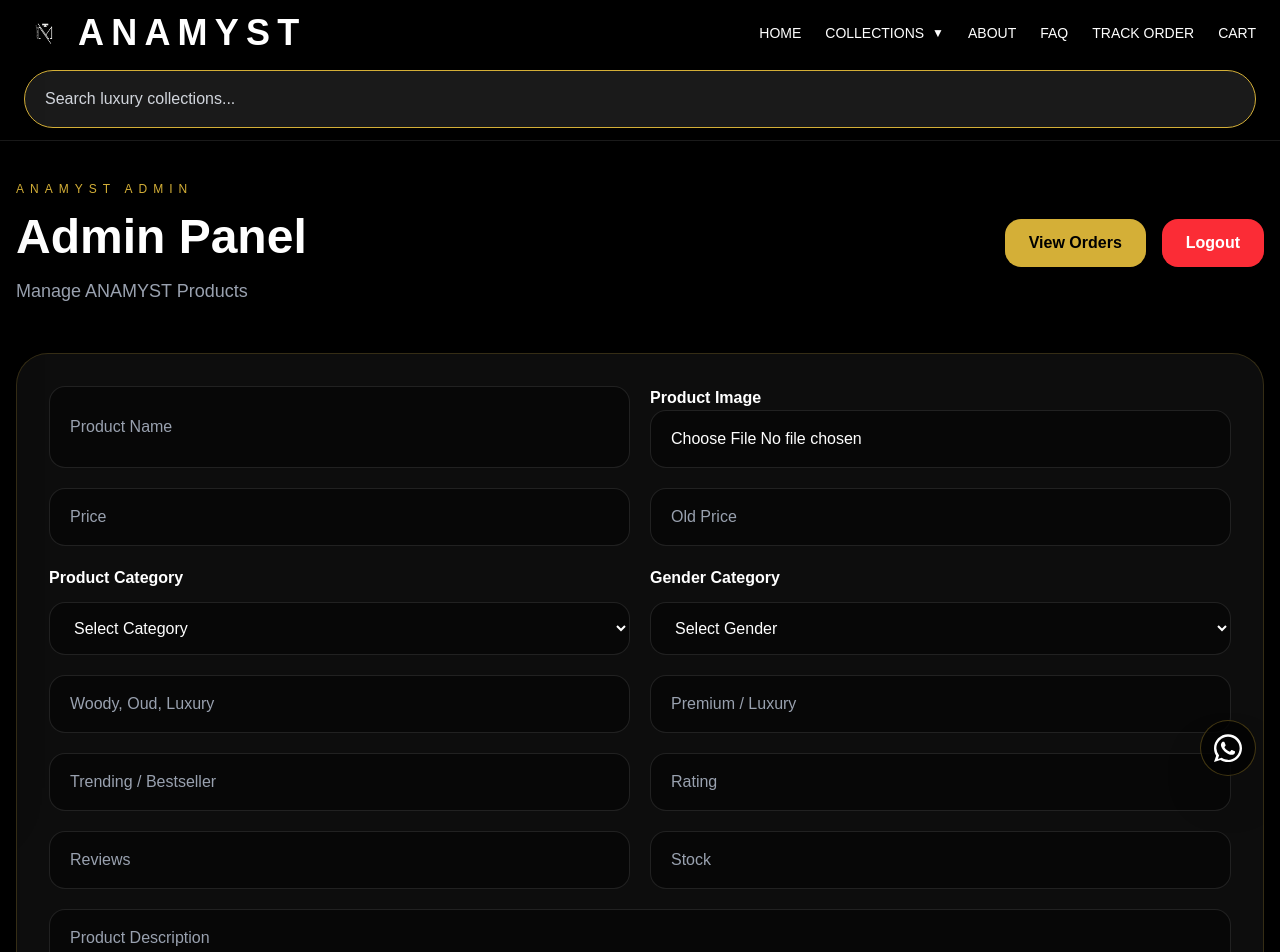
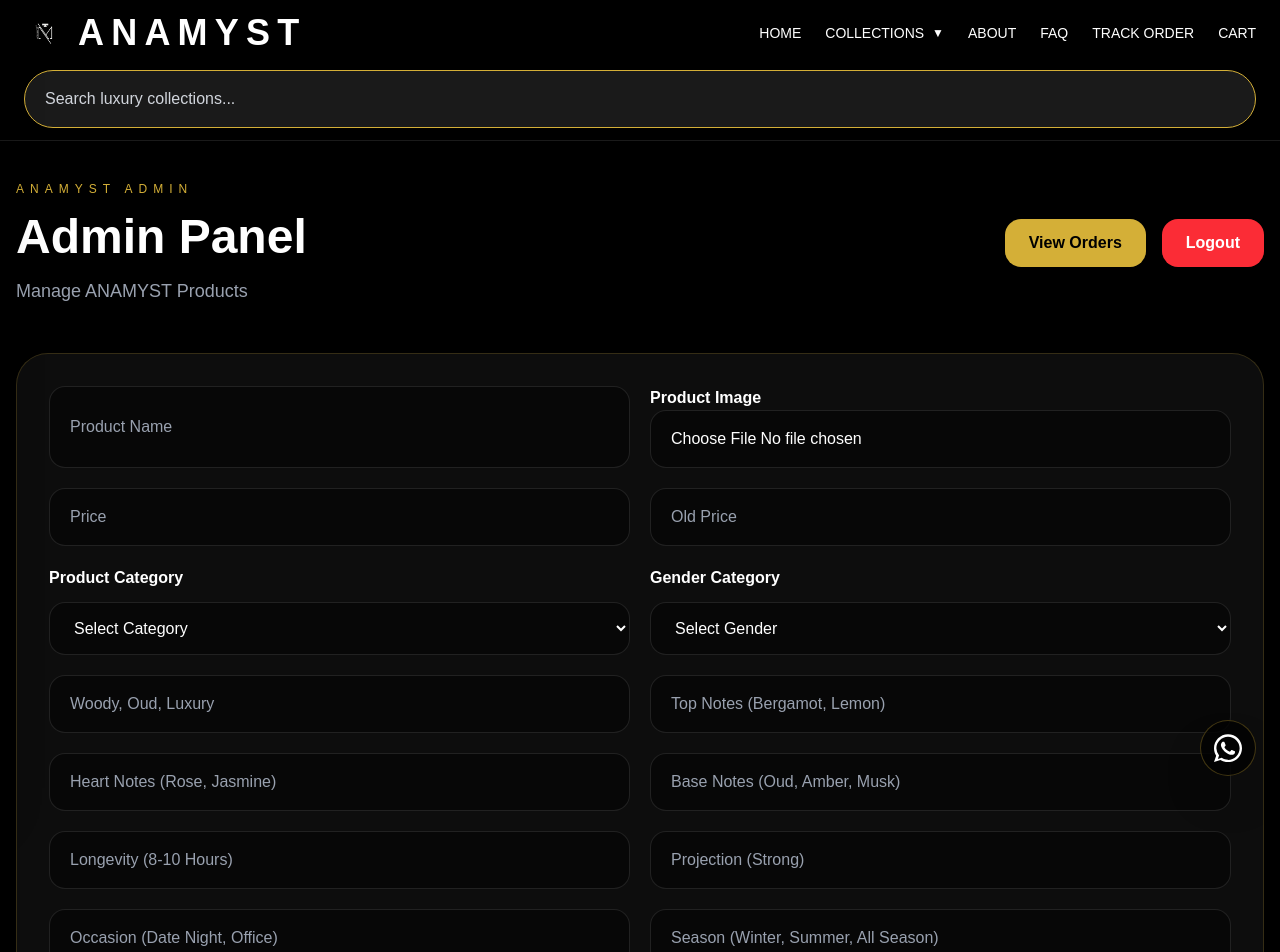
Before and after one commit to AsadIqbal1625/anamyst, a Next.js app: page /admin in a window 1280 px wide. Shown: the top 952 px of the page. Built offline with nearby package versions, Linux system fonts and the light colour scheme; no server answers; the database is empty; sample sign-in values are in the browser's storage.

Commit message:
Add fragrance profile fields

```diff
--- a/app/admin/page.js
+++ b/app/admin/page.js
@@ -29,6 +29,16 @@
       category: "",
       genderCategory: "",
       notesTags: "",
+
+      topNotes: "",
+      heartNotes: "",
+      baseNotes: "",
+
+      longevity: "",
+      projection: "",
+      occasion: "",
+      season: "",
+
       badge: "",
       tag: "",
       rating: "",
@@ -622,6 +632,75 @@
                 onChange={handleChange}
                 className="w-full border border-white/10 bg-black/40 text-white placeholder:text-gray-400 rounded-2xl px-5 py-4 outline-none focus:border-[#D4AF37]"
               />
+              {/* TOP NOTES */}
+              <input
+                type="text"
+                name="topNotes"
+                placeholder="Top Notes (Bergamot, Lemon)"
+                value={form.topNotes}
+                onChange={handleChange}
+                className="w-full border border-white/10 bg-black/40 text-white placeholder:text-gray-400 rounded-2xl px-5 py-4 outline-none focus:border-[#D4AF37]"
+              />
+
+              {/* HEART NOTES */}
+              <input
+                type="text"
+                name="heartNotes"
+                placeholder="Heart Notes (Rose, Jasmine)"
+                value={form.heartNotes}
+                onChange={handleChange}
+                className="w-full border border-white/10 bg-black/40 text-white placeholder:text-gray-400 rounded-2xl px-5 py-4 outline-none focus:border-[#D4AF37]"
+              />
+
+              {/* BASE NOTES */}
+              <input
+                type="text"
+                name="baseNotes"
+                placeholder="Base Notes (Oud, Amber, Musk)"
+                value={form.baseNotes}
+                onChange={handleChange}
+                className="w-full border border-white/10 bg-black/40 text-white placeholder:text-gray-400 rounded-2xl px-5 py-4 outline-none focus:border-[#D4AF37]"
+              />
+
+              {/* LONGEVITY */}
+              <input
+                type="text"
+                name="longevity"
+                placeholder="Longevity (8-10 Hours)"
+                value={form.longevity}
+                onChange={handleChange}
+                className="w-full border border-white/10 bg-black/40 text-white placeholder:text-gray-400 rounded-2xl px-5 py-4 outline-none focus:border-[#D4AF37]"
+              />
+
+              {/* PROJECTION */}
+              <input
+                type="text"
+                name="projection"
+                placeholder="Projection (Strong)"
+                value={form.projection}
+                onChange={handleChange}
+                className="w-full border border-white/10 bg-black/40 text-white placeholder:text-gray-400 rounded-2xl px-5 py-4 outline-none focus:border-[#D4AF37]"
+              />
+
+              {/* OCCASION */}
+              <input
+                type="text"
+                name="occasion"
+                placeholder="Occasion (Date Night, Office)"
+                value={form.occasion}
+                onChange={handleChange}
+                className="w-full border border-white/10 bg-black/40 text-white placeholder:text-gray-400 rounded-2xl px-5 py-4 outline-none focus:border-[#D4AF37]"
+              />
+
+              {/* SEASON */}
+              <input
+                type="text"
+                name="season"
+                placeholder="Season (Winter, Summer, All Season)"
+                value={form.season}
+                onChange={handleChange}
+                className="w-full border border-white/10 bg-black/40 text-white placeholder:text-gray-400 rounded-2xl px-5 py-4 outline-none focus:border-[#D4AF37]"
+              />
 
               {/* BADGE */}
               <input
--- a/app/product/[id]/page.js
+++ b/app/product/[id]/page.js
@@ -263,7 +263,98 @@
               )}
 
             </div>
+              {/* FRAGRANCE PROFILE */}
 
+            <div className="mb-10">
+
+              <h3 className="text-2xl font-bold text-white mb-6">
+
+                Fragrance Profile
+
+              </h3>
+
+              <div className="grid grid-cols-1 md:grid-cols-2 gap-4">
+
+                {product.topNotes && (
+                  <div className="bg-black/40 border border-[#D4AF37]/20 rounded-3xl p-5 hover:border-[#D4AF37]/50 transition duration-300">
+                    <p className="text-[#D4AF37] text-sm uppercase tracking-[3px] mb-2">
+                      Top Notes
+                    </p>
+                    <p className="text-white">
+                      {product.topNotes}
+                    </p>
+                  </div>
+                )}
+
+                {product.heartNotes && (
+                  <div className="bg-black/40 border border-[#D4AF37]/20 rounded-3xl p-5 hover:border-[#D4AF37]/50 transition duration-300">
+                    <p className="text-[#D4AF37] text-sm uppercase tracking-[3px] mb-2">
+                      Heart Notes
+                    </p>
+                    <p className="text-white">
+                      {product.heartNotes}
+                    </p>
+                  </div>
+                )}
+
+                {product.baseNotes && (
+                  <div className="bg-black/40 border border-[#D4AF37]/20 rounded-3xl p-5 hover:border-[#D4AF37]/50 transition duration-300">
+                    <p className="text-[#D4AF37] text-sm uppercase tracking-[3px] mb-2">
+                      Base Notes
+                    </p>
+                    <p className="text-white">
+                      {product.baseNotes}
+                    </p>
+                  </div>
+                )}
+
+                {product.longevity && (
+                  <div className="bg-black/40 border border-[#D4AF37]/20 rounded-3xl p-5 hover:border-[#D4AF37]/50 transition duration-300">
+                    <p className="text-[#D4AF37] text-sm uppercase tracking-[3px] mb-2">
+                      Longevity
+                    </p>
+                    <p className="text-white">
+                      {product.longevity}
+                    </p>
+                  </div>
+                )}
+
+                {product.projection && (
+                  <div className="bg-black/40 border border-[#D4AF37]/20 rounded-3xl p-5 hover:border-[#D4AF37]/50 transition duration-300">
+                    <p className="text-[#D4AF37] text-sm uppercase tracking-[3px] mb-2">
+                      Projection
+                    </p>
+                    <p className="text-white">
+                      {product.projection}
+                    </p>
+                  </div>
+                )}
+
+                {product.occasion && (
+                  <div className="bg-black/40 border border-[#D4AF37]/20 rounded-3xl p-5 hover:border-[#D4AF37]/50 transition duration-300">
+                    <p className="text-[#D4AF37] text-sm uppercase tracking-[3px] mb-2">
+                      Occasion
+                    </p>
+                    <p className="text-white">
+                      {product.occasion}
+                    </p>
+                  </div>
+                )}
+
+                {product.season && (
+                  <div className="bg-black/40 border border-[#D4AF37]/20 rounded-3xl p-5 hover:border-[#D4AF37]/50 transition duration-300">
+                    <p className="text-[#D4AF37] text-sm uppercase tracking-[3px] mb-2">
+                      Season
+                    </p>
+                    <p className="text-white">
+                      {product.season}
+                    </p>
+                  </div>
+                )}
+
+              </div>
+
+            </div>
             {/* PRICE */}
             <div className="flex items-center justify-between flex-wrap gap-4 mb-8">
 
```
Lines whose indentation alone changed are shown as unchanged.
